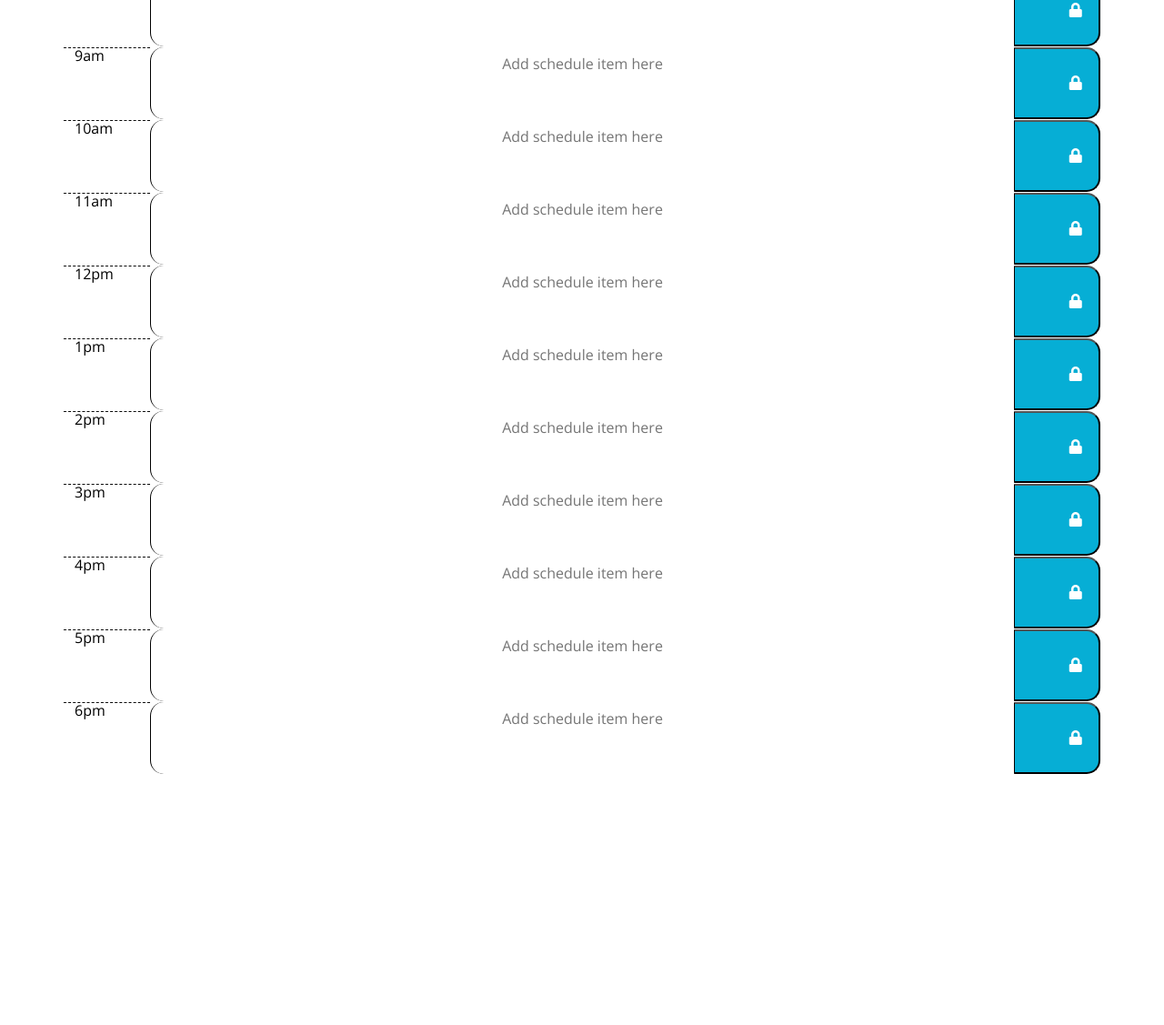
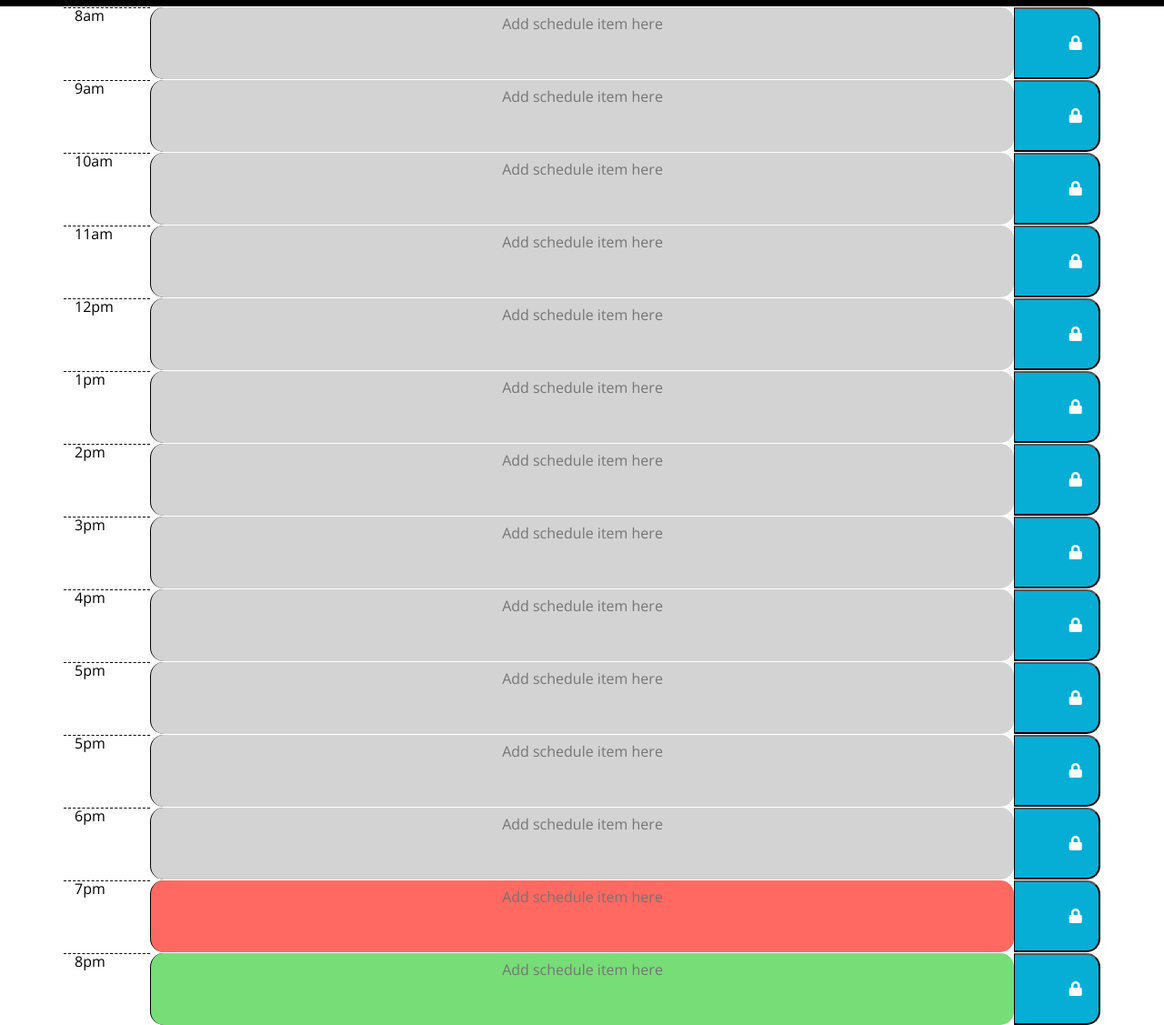
Before and after one commit to gnavea123/dailyplanner, a plain HTML site: page index.html in a window 1280 px wide. Shown: the part 280-1407 px from the top of the page at 91% size. Before the commit the page ends 1131 px from the top, so only its background shows below. Drawn offline with nearby package versions, Linux system fonts and the light colour scheme; files that its build step writes are made by us from their sources.

Commit message:
Added function to compare current Hour to paint Description Text either grey, red or green

```diff
--- a/css/style.css
+++ b/css/style.css
@@ -1,5 +1,5 @@
 body {
-  font-family: 'Open Sans', sans-serif;
+  font-family: "Open Sans", sans-serif;
   font-size: 16px;
   line-height: 1;
 }
@@ -24,12 +24,14 @@ header {
 
 .description {
   white-space: pre-wrap;
-}
-
-.time-block {
   text-align: center;
   border-radius: 15px;
 }
+
+/* .time-block {
+  text-align: center;
+  border-radius: 15px;
+} */
 
 .row {
   white-space: pre-wrap;
--- a/index.html
+++ b/index.html
@@ -20,7 +20,7 @@
       href="https://fonts.googleapis.com/css?family=Open+Sans&display=swap"
       rel="stylesheet"
     />
-    <link rel="stylesheet" href="style.css" />
+    <link rel="stylesheet" href="./css/style.css" />
     <title>Work Day Scheduler</title>
   </head>
 
@@ -36,7 +36,7 @@
       <div id="hour-08" class="row time-div">
         <div class="col-md-1 hour"><span id="08">8am</span></div>
         <textarea
-          class="col-md-10 time-block description"
+          class="col-md-10  description"
           placeholder="Add schedule item here"
         ></textarea>
         <button class="col-md-1 saveBtn" aria-label="save button 8am">
@@ -46,7 +46,7 @@
       <div id="hour-09" class="row time-div">
         <div class="col-md-1 hour"><span id="09">9am</span></div>
         <textarea
-          class="col-md-10 time-block description"
+          class="col-md-10 description"
           placeholder="Add schedule item here"
         ></textarea>
         <button class="col-md-1 saveBtn" aria-label="save button 9am">
@@ -57,7 +57,7 @@
       <div id="hour-10" class="row time-div">
         <div class="col-md-1 hour"><span id="10">10am</span></div>
         <textarea
-          class="col-md-10 time-block description"
+          class="col-md-10 description"
           placeholder="Add schedule item here"
         ></textarea>
         <button class="col-md-1 saveBtn" aria-label="save button 10am">
@@ -68,7 +68,7 @@
       <div id="hour-11" class="row time-div">
         <div class="col-md-1 hour"><span id="11">11am</span></div>
         <textarea
-          class="col-md-10 time-block description"
+          class="col-md-10 description"
           placeholder="Add schedule item here"
         ></textarea>
         <button class="col-md-1 saveBtn" aria-label="save button 11am">
@@ -79,7 +79,7 @@
       <div id="hour-12" class="row time-div">
         <div class="col-md-1 hour"><span id="12">12pm</span></div>
         <textarea
-          class="col-md-10 time-block description"
+          class="col-md-10 description"
           placeholder="Add schedule item here"
         ></textarea>
         <button class="col-md-1 saveBtn" aria-label="save button 12pm">
@@ -90,7 +90,7 @@
       <div id="hour-13" class="row time-div">
         <div class="col-md-1 hour"><span id="13">1pm</span></div>
         <textarea
-          class="col-md-10 time-block description"
+          class="col-md-10 description"
           placeholder="Add schedule item here"
         ></textarea>
         <button class="col-md-1 saveBtn" aria-label="save button 1pm">
@@ -101,7 +101,7 @@
       <div id="hour-14" class="row time-div">
         <div class="col-md-1 hour"><span id="14">2pm</span></div>
         <textarea
-          class="col-md-10 time-block description"
+          class="col-md-10 description"
           placeholder="Add schedule item here"
         ></textarea>
         <button class="col-md-1 saveBtn" aria-label="save button 2pm">
@@ -112,7 +112,7 @@
       <div id="hour-15" class="row time-div">
         <div class="col-md-1 hour"><span id="15">3pm</span></div>
         <textarea
-          class="col-md-10 time-block description"
+          class="col-md-10 description"
           placeholder="Add schedule item here"
         ></textarea>
         <button class="col-md-1 saveBtn" aria-label="save button 3pm">
@@ -123,7 +123,7 @@
       <div id="hour-16" class="row time-div">
         <div class="col-md-1 hour n"><span id="16">4pm</span></div>
         <textarea
-          class="col-md-10 time-block description"
+          class="col-md-10 description"
           placeholder="Add schedule item here"
         ></textarea>
         <button class="col-md-1 saveBtn" aria-label="save button 4pm">
@@ -133,7 +133,7 @@
       <div id="hour-17" class="row time-div">
         <div class="col-md-1 hour"><span id="18">5pm</span></div>
         <textarea
-          class="col-md-10 time-block description"
+          class="col-md-10 description"
           placeholder="Add schedule item here"
         ></textarea>
         <button class="col-md-1 saveBtn" aria-label="save button 6pm">
@@ -141,12 +141,42 @@
         </button>
       </div>
       <div id="hour-18" class="row time-div">
-        <div class="col-md-1 hour"><span id="17">6pm</span></div>
+        <div class="col-md-1 hour"><span id="17">5pm</span></div>
         <textarea
-          class="col-md-10 time-block description"
+          class="col-md-10 description"
+          placeholder="Add schedule item here"
+        ></textarea>
+        <button class="col-md-1 saveBtn" aria-label="save button 5pm">
+          <i class="fas fa-lock"></i>
+        </button>
+      </div>
+      <div id="hour-18" class="row time-div">
+        <div class="col-md-1 hour"><span id="18">6pm</span></div>
+        <textarea
+          class="col-md-10 description"
           placeholder="Add schedule item here"
         ></textarea>
         <button class="col-md-1 saveBtn" aria-label="save button 6pm">
+          <i class="fas fa-lock"></i>
+        </button>
+      </div>
+      <div id="hour-19" class="row time-div">
+        <div class="col-md-1 hour"><span id="19">7pm</span></div>
+        <textarea
+          class="col-md-10 description"
+          placeholder="Add schedule item here"
+        ></textarea>
+        <button class="col-md-1 saveBtn" aria-label="save button 7pm">
+          <i class="fas fa-lock"></i>
+        </button>
+      </div>
+      <div id="hour-20" class="row time-div">
+        <div class="col-md-1 hour"><span id="20">8pm</span></div>
+        <textarea
+          class="col-md-10 description"
+          placeholder="Add schedule item here"
+        ></textarea>
+        <button class="col-md-1 saveBtn" aria-label="save button 8pm">
           <i class="fas fa-lock"></i>
         </button>
       </div>
@@ -156,6 +186,6 @@
 
     <script src="https://cdnjs.cloudflare.com/ajax/libs/jquery/3.5.1/jquery.min.js"></script>
     <script src="https://cdn.jsdelivr.net/npm/dayjs@1/dayjs.min.js"></script>
-    <script src="./script.js"></script>
+    <script src="./js/script.js"></script>
   </body>
 </html>
--- a/js/script.js
+++ b/js/script.js
@@ -1,18 +1,19 @@
 // putting initial current date
 // initial timer for daily Planner
-var displayEl = $("#hour");
-var buttonListEl = $("#buttons");
+// var displayEl = $("#hour");
+// var buttonListEl = $("#buttons");
 console.log("Consoloe Log enabled");
 var today = dayjs();
 var reformatDate = dayjs(today, "DD-MM-YY").format(
   "dddd, D MMMM YYYY, h:mm:ss a"
 );
 $("#currentDay").text(reformatDate);
+var currentHour = dayjs().format("HH");
 
 console.log("Creating Planner area: ");
 
-var store = window.localStorage;
-var container = $(".container");
+//var store = window.localStorage;
+//var container = $(".container");
 
 //var now = dayjs();
 
@@ -22,13 +23,12 @@ console.log("current Time is: ");
 console.log(currentTime);
 
 console.log("Value of Container Variable: ");
-console.log(container);
+//console.log(container);
 
-//console.log(container.attribu);
-// console.log(container.childnodes);
-console.log("value displayEl: ");
-console.log(displayEl);
-console.log(buttonListEl);
+//console.log(container.children);
+// console.log("value displayEl: ");
+// console.log(displayEl);
+// console.log(buttonListEl);
 
 //----------------------------------- Variables for each of the Text
 
@@ -38,20 +38,38 @@ var hour10Input = document.querySelector("#hour-10");
 var hour11Input = document.querySelector("#hour-11");
 var hour12Input = document.querySelector("#hour-12");
 //
-var saveButtonEl = document.querySelector(".saveButton");
-saveButtonEl.addEventListener("click", function (event) {
+
+// need to capture de text fields and save the positions into localstorage to be recalled later
+
+//Saves to localStorage text element and time element for each task entered
+$(".saveBtn").click(function (event) {
   event.preventDefault();
+  var value = $(this).siblings(".description").val(); // captures the text element for the task
+  var time = $(this).parent().attr("id").split("-")[1]; // captures the hour number for the row parent id
+  localStorage.setItem(time, value);
+});
+// need to include validation so that you cannot save row when value of description is null
+//-------------
 
-  //   //
-  //   // create user object from submission
-  //var calendarHour =
-  var value = $(this).siblings(".description").val();
-  var time = $(this).parent().attr("id").split("-")[01];
-  // captures the second array of hour numerical to save
-  localStorage.setItem(time, value);
+//---------
+// Defines function for Description Class to compara hour (timeDiv) from each time slot vs CurrentHour variable
+//validates time slot and compares it to current time to colour according to past (grey), present (red) future(green)
+//
+$(".description").each(function () {
+  var timeDiv = $(this).parent().attr("id").split("-")[1];
+  console.log("value of timeDiv: ");
+  console.log(timeDiv);
+  console.log("value of currentHour: ");
+  console.log(currentHour);
 
-  // set new submission
-  // localStorage.setItem("calendarHour", JSON.stringify(calendarHour));
-  //console.log("Value of calendarHour: ");
-  //console.log(calendarHour);
+  if (currentHour === timeDiv) {
+    $(this).addClass("present");
+    $(this).children(".description").addClass("white-text");
+  } else if (currentHour < timeDiv) {
+    $(this).removeClass("present");
+    $(this).addClass("future");
+  } else if (currentHour > timeDiv) {
+    $(this).removeClass("future");
+    $(this).addClass("past");
+  }
 });
```
